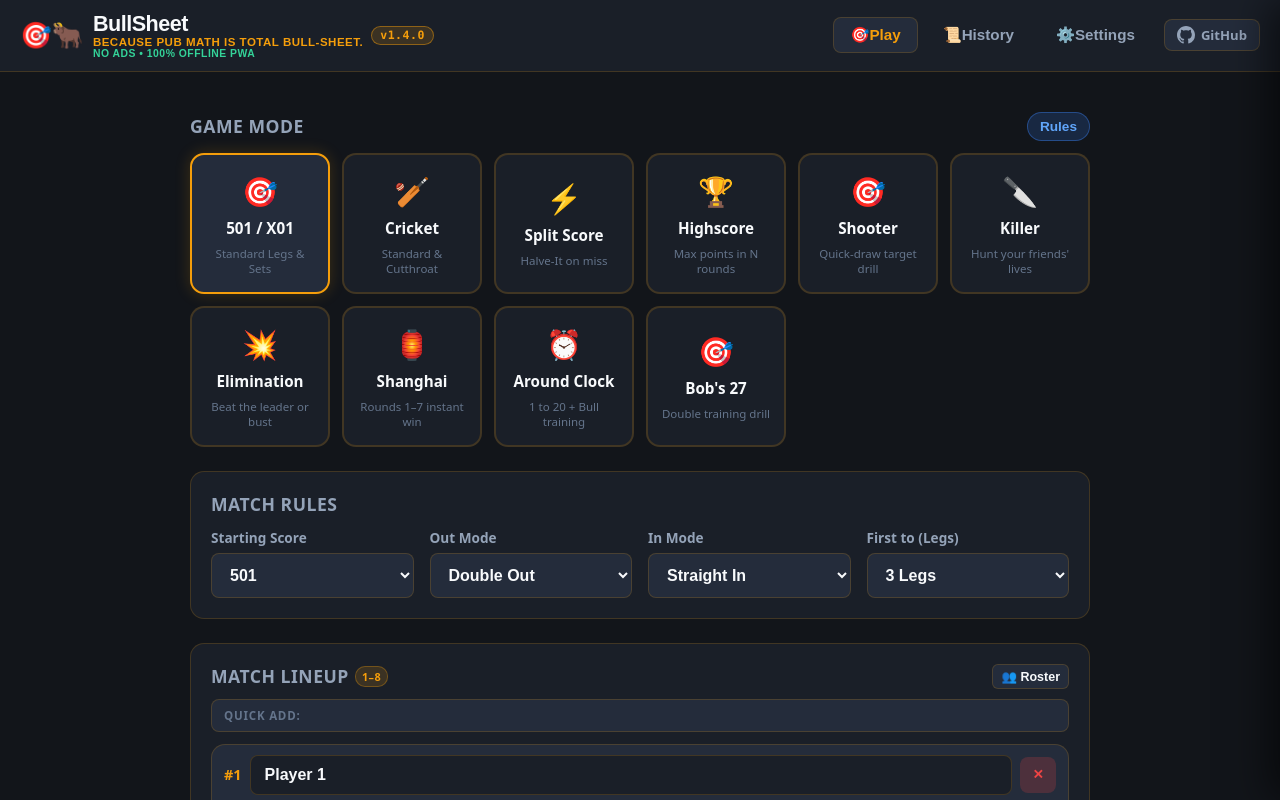
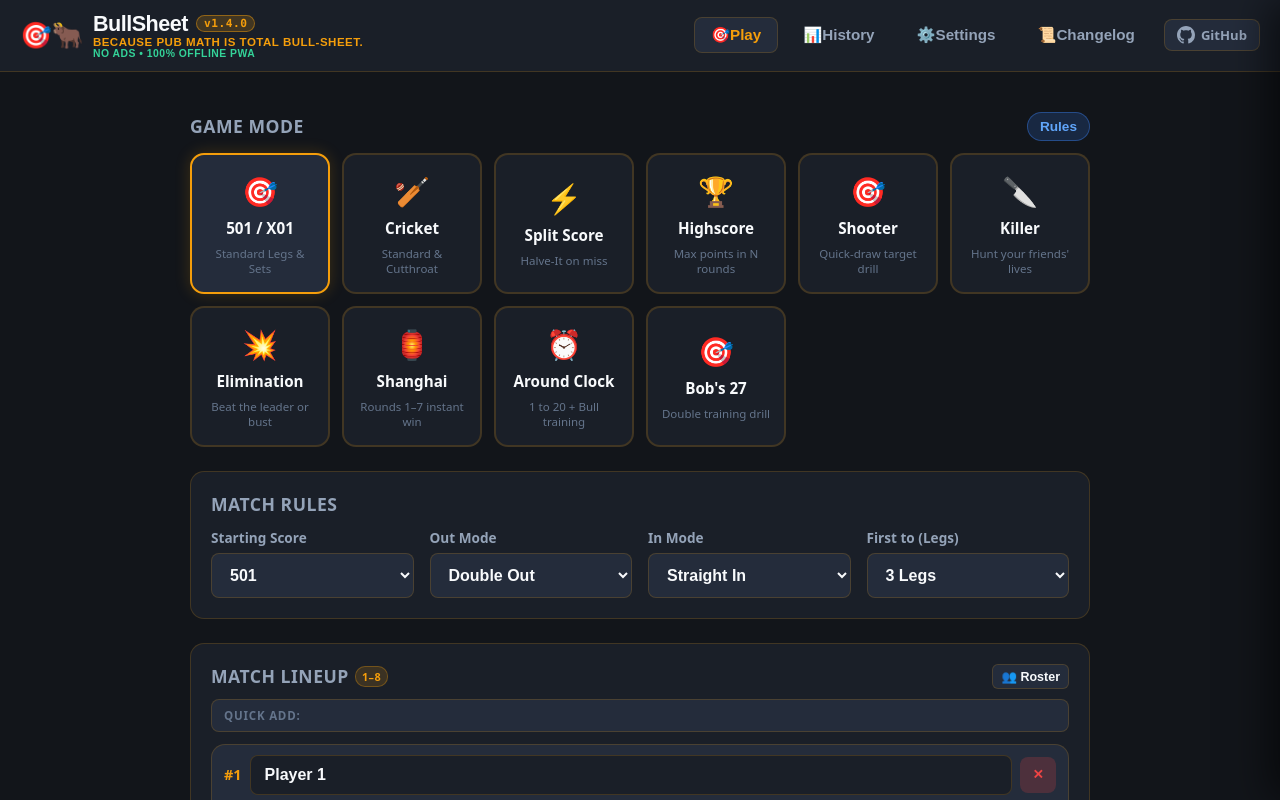
Before and after one commit to ziyuonmain/bull-sheet, a plain HTML site: page index.html in a window 1280 px wide. Drawn offline with Linux system fonts and the light colour scheme.

Commit message:
style(ui): align version badge next to title, synchronize navigation icons, and remove redundant changelog pill

```diff
--- a/css/main.css
+++ b/css/main.css
@@ -3952,3 +3952,35 @@ button.brand-version-badge:hover {
 button.brand-version-badge:active {
   transform: scale(0.95);
 }
+
+
+.brand-title-row {
+  display: flex;
+  align-items: center;
+  gap: 8px;
+  line-height: 1;
+}
+
+.brand-version-badge {
+  background: rgba(245, 158, 11, 0.18);
+  border: 1px solid rgba(245, 158, 11, 0.45);
+  color: var(--accent-gold);
+  font-size: 0.7rem;
+  font-weight: 800;
+  font-family: var(--font-mono);
+  padding: 2px 7px;
+  border-radius: 10px;
+  cursor: pointer;
+  letter-spacing: 0.5px;
+  transition: all 0.2s ease;
+  line-height: 1;
+  display: inline-flex;
+  align-items: center;
+}
+
+.brand-version-badge:hover {
+  background: rgba(245, 158, 11, 0.35);
+  border-color: var(--accent-gold);
+  transform: translateY(-1px);
+  box-shadow: 0 2px 8px rgba(245, 158, 11, 0.25);
+}
--- a/index.html
+++ b/index.html
@@ -30,13 +30,13 @@
         <button class="brand-logo" id="brand-logo-btn" type="button" aria-label="BullSheet Home" onclick="window.app && window.app.handleBrandClick()">
           <span class="brand-bull-icon">🎯🐂</span>
           <div class="brand-text-wrap">
-            <span class="brand-title">BullSheet</span>
+            <div class="brand-title-row">
+              <span class="brand-title">BullSheet</span>
+              <span class="brand-version-badge" id="btn-header-version" title="Version 1.4.0 • Click to view Changelog">v1.4.0</span>
+            </div>
             <span class="brand-tagline">Because pub math is total bull-sheet.</span>
             <span class="brand-subbadge">No Ads • 100% Offline PWA</span>
           </div>
-        </button>
-        <button class="brand-version-badge" id="btn-header-version" type="button" aria-label="View Version 1.4.0 Changelog" title="Version 1.4.0 • Click to view Changelog" onclick="event.stopPropagation(); window.app && window.app.navigateTo('view-changelog')">
-          v1.4.0
         </button>
       </div>
 
@@ -46,10 +46,13 @@
             <span class="tab-icon">🎯</span><span class="tab-label">Play</span>
           </button>
           <button class="nav-tab-btn" data-target="view-stats" title="Match History & Stats">
-            <span class="tab-icon">📜</span><span class="tab-label">History</span>
+            <span class="tab-icon">📊</span><span class="tab-label">History</span>
           </button>
           <button class="nav-tab-btn" data-target="view-settings" title="Audio & Settings">
             <span class="tab-icon">⚙️</span><span class="tab-label">Settings</span>
+          </button>
+          <button class="nav-tab-btn" data-target="view-changelog" title="Release Changelog">
+            <span class="tab-icon">📜</span><span class="tab-label">Changelog</span>
           </button>
         </nav>
         <a href="https://github.com/zyu-wok/bull-sheet" target="_blank" rel="noopener noreferrer" class="btn-github-link" title="View Source on GitHub">
@@ -468,23 +471,19 @@
     <main id="view-changelog" class="app-view">
       <div class="setup-container" style="max-width: 760px;">
 
-        <!-- Header with Back Button & Version Pill -->
-        <div style="display: flex; justify-content: space-between; align-items: center; margin-bottom: 16px;">
-          <button id="btn-changelog-back" class="ctrl-btn" type="button" style="padding: 8px 14px; font-size: 0.85rem;">
+        <!-- Header with Back Button -->
+        <div style="display: flex; align-items: center; margin-bottom: 14px;">
+          <button id="btn-changelog-back" class="ctrl-btn" type="button" style="padding: 7px 14px; font-size: 0.85rem;">
             ← Back to Play
           </button>
-          <div style="display: flex; align-items: center; gap: 8px;">
-            <span style="font-size: 0.85rem; color: var(--text-muted);">Current Version</span>
-            <span class="version-pill-badge">v1.4.0</span>
-          </div>
         </div>
 
-        <div class="history-dashboard-header" style="margin-bottom: 20px;">
+        <div class="history-dashboard-header" style="margin-bottom: 16px;">
           <div class="history-title-wrap">
-            <h1 class="history-main-title" style="display: flex; align-items: center; gap: 10px;">
-              <span>📜 Release Notes & Changelog</span>
+            <h1 class="history-main-title" style="display: flex; align-items: center; gap: 8px; font-size: 1.3rem;">
+              <span>📜 Release Changelog</span>
             </h1>
-            <p class="history-subtitle">All notable updates, feature additions, and refinements to BullSheet.</p>
+            <p class="history-subtitle">All notable updates and feature refinements in BullSheet.</p>
           </div>
         </div>
 
@@ -699,7 +698,7 @@
         </div>
       </button>
       <button class="drawer-nav-item" data-target="view-stats" type="button">
-        <span class="dnav-icon">📜</span>
+        <span class="dnav-icon">📊</span>
         <div class="dnav-text">
           <span class="dnav-title">History & Lifetime Stats</span>
           <span class="dnav-desc">Player drilldown, Heatmaps, Share cards</span>
```
